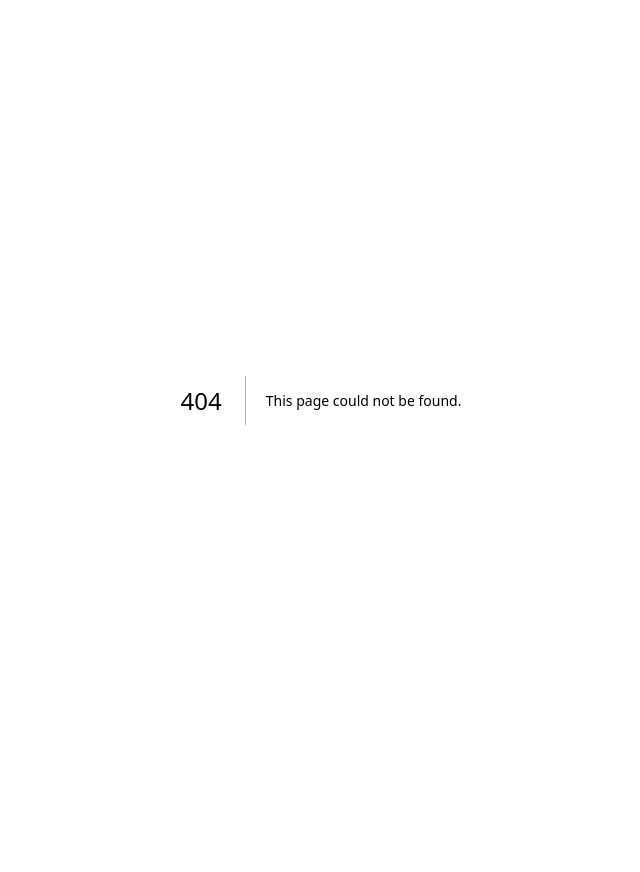
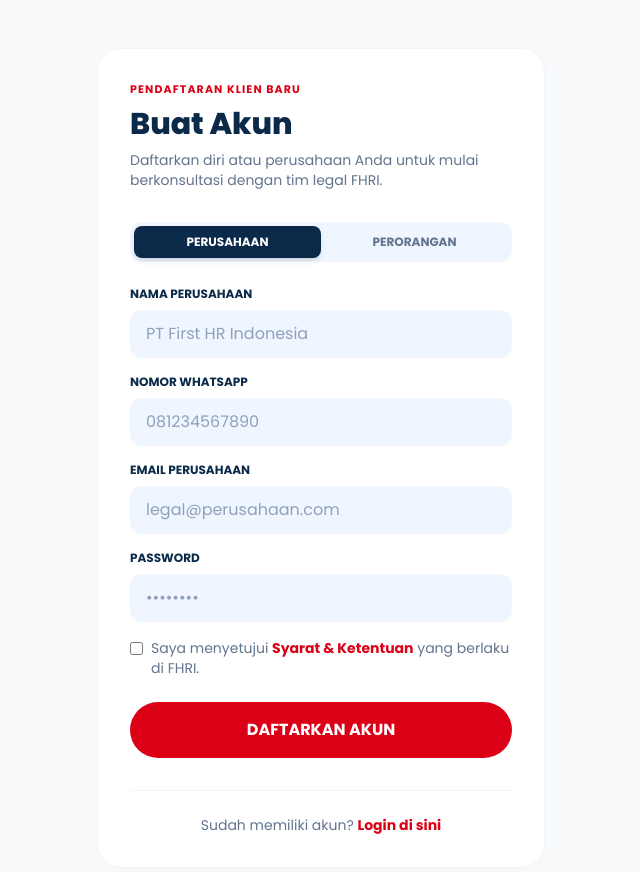
Before and after one commit to muhammadfebriansyah24/legalfhri, a Next.js app: page /register in a window 1280 px wide. Before the commit this address had no page. Shown: the top 872 px of the page, without its empty margins (319-959 px from the left). Before the commit the page ends 800 px from the top, so only its background shows below. Built offline with nearby package versions, Linux system fonts and the light colour scheme.

Commit message:
Menyelesaikan fitur autentikasi login, register, dan struktur dashboard

```diff
--- a/package.json
+++ b/package.json
@@ -9,6 +9,7 @@
     "lint": "eslint"
   },
   "dependencies": {
+    "bcryptjs": "^3.0.3",
     "multer": "^2.2.0",
     "mysql2": "^3.23.3",
     "next": "16.3.1",
@@ -18,6 +19,7 @@
   },
   "devDependencies": {
     "@tailwindcss/postcss": "^4",
+    "@types/bcryptjs": "^2.4.6",
     "@types/node": "^20",
     "@types/react": "^19",
     "@types/react-dom": "^19",
--- /dev/null
+++ b/src/app/api/auth/login/route.ts
@@ -0,0 +1,52 @@
+import { NextResponse } from 'next/server';
+import pool from '@/lib/db';
+import bcrypt from 'bcryptjs';
+
+export async function POST(request: Request) {
+  try {
+    const body = await request.json();
+    const { email, password } = body;
+
+    // 1. Cek apakah ada data yang kosong
+    if (!email || !password) {
+      return NextResponse.json({ error: 'Email dan password wajib diisi!' }, { status: 400 });
+    }
+
+    // 2. Cari user di database berdasarkan email
+    const [users]: any = await pool.query('SELECT * FROM users WHERE email = ?', [email]);
+
+    if (users.length === 0) {
+      return NextResponse.json({ error: 'Email tidak terdaftar!' }, { status: 401 });
+    }
+
+    const user = users[0];
+
+    // 3. Cocokkan password yang diketik dengan password acak di database
+    const isPasswordValid = await bcrypt.compare(password, user.password);
+
+    if (!isPasswordValid) {
+      return NextResponse.json({ error: 'Password salah!' }, { status: 401 });
+    }
+
+    // 4. Jika berhasil, siapkan respon sukses
+    const response = NextResponse.json({
+      status: 'success',
+      message: 'Login berhasil!',
+      role: user.role
+    }, { status: 200 });
+
+    // 5. Buat Sesi (Cookie) agar user tetap login selama 24 jam
+    response.cookies.set({
+      name: 'user_session',
+      value: JSON.stringify({ id: user.id, role: user.role, nama: user.nama_perusahaan }),
+      httpOnly: true,
+      path: '/',
+      maxAge: 60 * 60 * 24, // 24 jam dalam detik
+    });
+
+    return response;
+
+  } catch (error) {
+    return NextResponse.json({ error: 'Terjadi kesalahan pada server.' }, { status: 500 });
+  }
+}
--- /dev/null
+++ b/src/app/api/auth/register/route.ts
@@ -0,0 +1,43 @@
+import { NextResponse } from 'next/server';
+import pool from '@/lib/db';
+import bcrypt from 'bcryptjs';
+
+export async function POST(request: Request) {
+  try {
+    const body = await request.json();
+    const { nama, email, no_whatsapp, password } = body;
+
+    // 1. Cek apakah ada data yang kosong
+    if (!nama || !email || !no_whatsapp || !password) {
+      return NextResponse.json({ error: 'Semua kolom wajib diisi!' }, { status: 400 });
+    }
+
+    // 2. Cek apakah email sudah pernah terdaftar
+    const [existingUsers]: any = await pool.query(
+      'SELECT email FROM users WHERE email = ?',
+      [email]
+    );
+
+    if (existingUsers.length > 0) {
+      return NextResponse.json({ error: 'Email sudah terdaftar!' }, { status: 400 });
+    }
+
+    // 3. Acak Password
+    const salt = await bcrypt.genSalt(10);
+    const hashedPassword = await bcrypt.hash(password, salt);
+
+    // 4. Simpan ke Database (Tabel Users)
+    const [result] = await pool.query(
+      'INSERT INTO users (nama_perusahaan, email, no_whatsapp, password, role) VALUES (?, ?, ?, ?, ?)',
+      [nama, email, no_whatsapp, hashedPassword, 'user']
+    );
+
+    return NextResponse.json({
+      status: 'success',
+      message: 'Registrasi berhasil! Silakan login.'
+    }, { status: 201 });
+
+  } catch (error) {
+    return NextResponse.json({ error: 'Terjadi kesalahan pada server.' }, { status: 500 });
+  }
+}
--- a/src/app/login/page.tsx
+++ b/src/app/login/page.tsx
@@ -1,60 +1,90 @@
+"use client";
+
+import { useState } from "react";
+import { useRouter } from "next/navigation";
+
 export default function LoginPage() {
+  const router = useRouter();
+  const [formData, setFormData] = useState({ email: "", password: "" });
+  const [loading, setLoading] = useState(false);
+
+  const handleSubmit = async (e: React.FormEvent) => {
+    e.preventDefault();
+    setLoading(true);
+
+    try {
+      const res = await fetch('/api/auth/login', {
+        method: 'POST',
+        headers: { 'Content-Type': 'application/json' },
+        body: JSON.stringify(formData),
+      });
+
+      const data = await res.json();
+
+      if (!res.ok) {
+        alert(data.error);
+      } else {
+        alert(data.message);
+        if (data.role === 'user') {
+          router.push('/dashboard');
+        } else {
+          router.push('/admin');
+        }
+      }
+    } catch (error) {
+      alert('Terjadi kesalahan jaringan.');
+    } finally {
+      setLoading(false);
+    }
+  };
+
   return (
     <div className="min-h-screen bg-slate-50 flex flex-col items-center justify-center p-4">
       <div className="bg-white rounded-3xl p-8 w-full max-w-md shadow-[0_4px_20px_-10px_rgba(0,0,0,0.05)] border border-slate-100">
 
-        {/* Bagian Header */}
         <div className="mb-8">
-          <p className="text-[11px] font-bold uppercase tracking-widest text-[#DC0017] mb-2">
-            FHRI ADMIN
-          </p>
-          <h1 className="text-3xl font-extrabold text-[#0B2A4A] mb-2">
-            Login Portal
-          </h1>
-          <p className="text-slate-500 text-sm">
-            Silakan masuk menggunakan kredensial admin Anda.
-          </p>
+          <p className="text-[11px] font-bold uppercase tracking-widest text-[#DC0017] mb-2">FHRI ADMIN</p>
+          <h1 className="text-3xl font-extrabold text-[#0B2A4A] mb-2">Login Portal</h1>
+          <p className="text-slate-500 text-sm">Silakan masuk menggunakan kredensial admin Anda.</p>
         </div>
 
-        {/* Form Login */}
-        <form className="space-y-5">
+        <form onSubmit={handleSubmit} className="space-y-5">
           <div>
-            <label className="block text-xs font-bold text-[#0B2A4A] mb-2 uppercase">
-              Email
-            </label>
+            <label className="block text-xs font-bold text-[#0B2A4A] mb-2 uppercase">Email</label>
             <input
               type="email"
+              required
+              value={formData.email}
+              onChange={(e) => setFormData({...formData, email: e.target.value})}
               placeholder="fiqlacampus24@gmail.com"
               className="w-full bg-[#EFF6FF] rounded-xl px-4 py-3 text-[#0B2A4A] placeholder:text-slate-400 focus:outline-none focus:ring-2 focus:ring-[#DC0017]/50 transition-all"
             />
           </div>
 
           <div>
-            <label className="block text-xs font-bold text-[#0B2A4A] mb-2 uppercase">
-              Password
-            </label>
+            <label className="block text-xs font-bold text-[#0B2A4A] mb-2 uppercase">Password</label>
             <input
               type="password"
+              required
+              value={formData.password}
+              onChange={(e) => setFormData({...formData, password: e.target.value})}
               placeholder="••••••••"
               className="w-full bg-[#EFF6FF] rounded-xl px-4 py-3 text-[#0B2A4A] placeholder:text-slate-400 focus:outline-none focus:ring-2 focus:ring-[#DC0017]/50 transition-all"
             />
           </div>
 
           <button
-            type="button"
-            className="w-full mt-4 bg-[#DC0017] hover:bg-red-700 text-white font-bold rounded-full px-6 py-4 transition-colors flex items-center justify-center gap-2"
+            type="submit"
+            disabled={loading}
+            className="w-full mt-4 bg-[#DC0017] hover:bg-red-700 disabled:bg-slate-400 text-white font-bold rounded-full px-6 py-4 transition-colors flex items-center justify-center gap-2"
           >
-            LOGIN DASHBOARD
-            <svg xmlns="http://www.w3.org/2000/svg" className="h-5 w-5" viewBox="0 0 20 20" fill="currentColor">
-              <path fillRule="evenodd" d="M12.293 5.293a1 1 0 011.414 0l4 4a1 1 0 010 1.414l-4 4a1 1 0 01-1.414-1.414L14.586 11H3a1 1 0 110-2h11.586l-2.293-2.293a1 1 0 010-1.414z" clipRule="evenodd" />
-            </svg>
+            {loading ? "MEMERIKSA..." : "LOGIN DASHBOARD"}
           </button>
         </form>
 
-        {/* Link Daftar */}
         <div className="mt-8 pt-6 border-t border-slate-100 text-center">
           <p className="text-sm text-slate-500">
-            Belum memiliki akun? <a href="#" className="font-bold text-[#DC0017] hover:underline">Daftar Di Sini</a>
+            Belum memiliki akun? <a href="/register" className="font-bold text-[#DC0017] hover:underline">Daftar Di Sini</a>
           </p>
         </div>
 
--- /dev/null
+++ b/src/app/register/page.tsx
@@ -0,0 +1,99 @@
+"use client";
+
+import { useState } from "react";
+import { useRouter } from "next/navigation";
+
+export default function RegisterPage() {
+  const router = useRouter();
+  const [tipeAkun, setTipeAkun] = useState("perusahaan");
+
+  // State untuk menyimpan ketikan user
+  const [formData, setFormData] = useState({
+    nama: "",
+    no_whatsapp: "",
+    email: "",
+    password: ""
+  });
+  const [loading, setLoading] = useState(false);
+
+  // Fungsi untuk menangani saat tombol Daftar diklik
+  const handleSubmit = async (e: React.FormEvent) => {
+    e.preventDefault(); // Mencegah halaman refresh
+    setLoading(true);
+
+    try {
+      const res = await fetch('/api/auth/register', {
+        method: 'POST',
+        headers: { 'Content-Type': 'application/json' },
+        body: JSON.stringify(formData),
+      });
+
+      const data = await res.json();
+
+      if (!res.ok) {
+        alert(data.error); // Tampilkan pesan error dari backend
+      } else {
+        alert(data.message); // Tampilkan sukses
+        router.push('/login'); // Arahkan otomatis ke halaman login
+      }
+    } catch (error) {
+      alert('Terjadi kesalahan jaringan.');
+    } finally {
+      setLoading(false);
+    }
+  };
+
+  return (
+    <div className="min-h-screen bg-slate-50 flex flex-col items-center justify-center p-4 py-12">
+      <div className="bg-white rounded-3xl p-8 w-full max-w-md shadow-[0_4px_20px_-10px_rgba(0,0,0,0.05)] border border-slate-100">
+
+        <div className="mb-8">
+          <p className="text-[11px] font-bold uppercase tracking-widest text-[#DC0017] mb-2">Pendaftaran Klien Baru</p>
+          <h1 className="text-3xl font-extrabold text-[#0B2A4A] mb-2">Buat Akun</h1>
+          <p className="text-slate-500 text-sm">Daftarkan diri atau perusahaan Anda untuk mulai berkonsultasi dengan tim legal FHRI.</p>
+        </div>
+
+        <form onSubmit={handleSubmit} className="space-y-4">
+
+          <div className="flex bg-[#EFF6FF] rounded-xl p-1 mb-6">
+            <button type="button" onClick={() => setTipeAkun("perusahaan")} className={`flex-1 py-2 text-xs font-bold uppercase rounded-lg transition-all ${tipeAkun === "perusahaan" ? "bg-[#0B2A4A] text-white shadow-md" : "text-slate-500 hover:text-[#0B2A4A]"}`}>Perusahaan</button>
+            <button type="button" onClick={() => setTipeAkun("perorangan")} className={`flex-1 py-2 text-xs font-bold uppercase rounded-lg transition-all ${tipeAkun === "perorangan" ? "bg-[#0B2A4A] text-white shadow-md" : "text-slate-500 hover:text-[#0B2A4A]"}`}>Perorangan</button>
+          </div>
+
+          <div>
+            <label className="block text-xs font-bold text-[#0B2A4A] mb-2 uppercase">{tipeAkun === "perusahaan" ? "Nama Perusahaan" : "Nama Lengkap"}</label>
+            <input required type="text" value={formData.nama} onChange={(e) => setFormData({...formData, nama: e.target.value})} placeholder={tipeAkun === "perusahaan" ? "PT First HR Indonesia" : "Budi Santoso"} className="w-full bg-[#EFF6FF] rounded-xl px-4 py-3 text-[#0B2A4A] placeholder:text-slate-400 focus:outline-none focus:ring-2 focus:ring-[#DC0017]/50" />
+          </div>
+
+          <div>
+            <label className="block text-xs font-bold text-[#0B2A4A] mb-2 uppercase">Nomor WhatsApp</label>
+            <input required type="tel" value={formData.no_whatsapp} onChange={(e) => setFormData({...formData, no_whatsapp: e.target.value})} placeholder="081234567890" className="w-full bg-[#EFF6FF] rounded-xl px-4 py-3 text-[#0B2A4A] placeholder:text-slate-400 focus:outline-none focus:ring-2 focus:ring-[#DC0017]/50" />
+          </div>
+
+          <div>
+            <label className="block text-xs font-bold text-[#0B2A4A] mb-2 uppercase">Email {tipeAkun === "perusahaan" ? "Perusahaan" : "Pribadi"}</label>
+            <input required type="email" value={formData.email} onChange={(e) => setFormData({...formData, email: e.target.value})} placeholder={tipeAkun === "perusahaan" ? "legal@perusahaan.com" : "budi@gmail.com"} className="w-full bg-[#EFF6FF] rounded-xl px-4 py-3 text-[#0B2A4A] placeholder:text-slate-400 focus:outline-none focus:ring-2 focus:ring-[#DC0017]/50" />
+          </div>
+
+          <div>
+            <label className="block text-xs font-bold text-[#0B2A4A] mb-2 uppercase">Password</label>
+            <input required type="password" value={formData.password} onChange={(e) => setFormData({...formData, password: e.target.value})} placeholder="••••••••" className="w-full bg-[#EFF6FF] rounded-xl px-4 py-3 text-[#0B2A4A] placeholder:text-slate-400 focus:outline-none focus:ring-2 focus:ring-[#DC0017]/50" />
+          </div>
+
+          <div className="flex items-start gap-2 mt-4 text-sm text-slate-500">
+            <input type="checkbox" required className="mt-1 accent-[#DC0017]" />
+            <p>Saya menyetujui <a href="#" className="font-bold text-[#DC0017] hover:underline">Syarat & Ketentuan</a> yang berlaku di FHRI.</p>
+          </div>
+
+          <button type="submit" disabled={loading} className="w-full mt-6 bg-[#DC0017] hover:bg-red-700 disabled:bg-slate-400 text-white font-bold rounded-full px-6 py-4 transition-colors flex items-center justify-center gap-2">
+            {loading ? "MEMPROSES..." : "DAFTARKAN AKUN"}
+          </button>
+        </form>
+
+        <div className="mt-8 pt-6 border-t border-slate-100 text-center">
+          <p className="text-sm text-slate-500">Sudah memiliki akun? <a href="/login" className="font-bold text-[#DC0017] hover:underline">Login di sini</a></p>
+        </div>
+      </div>
+    </div>
+  );
+}
```
Also changed, not shown: 1 other file (tests, documents, lock files or other folders).
